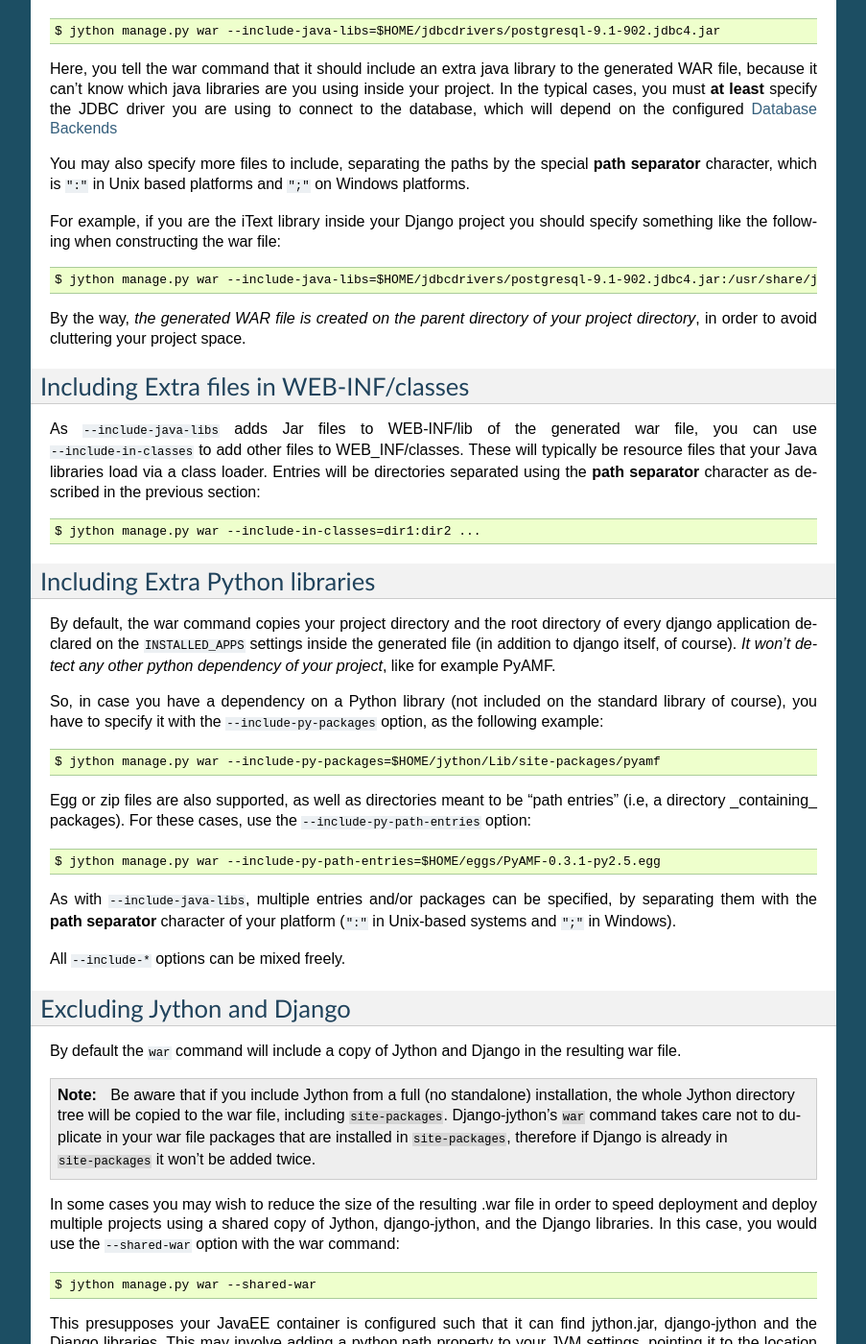
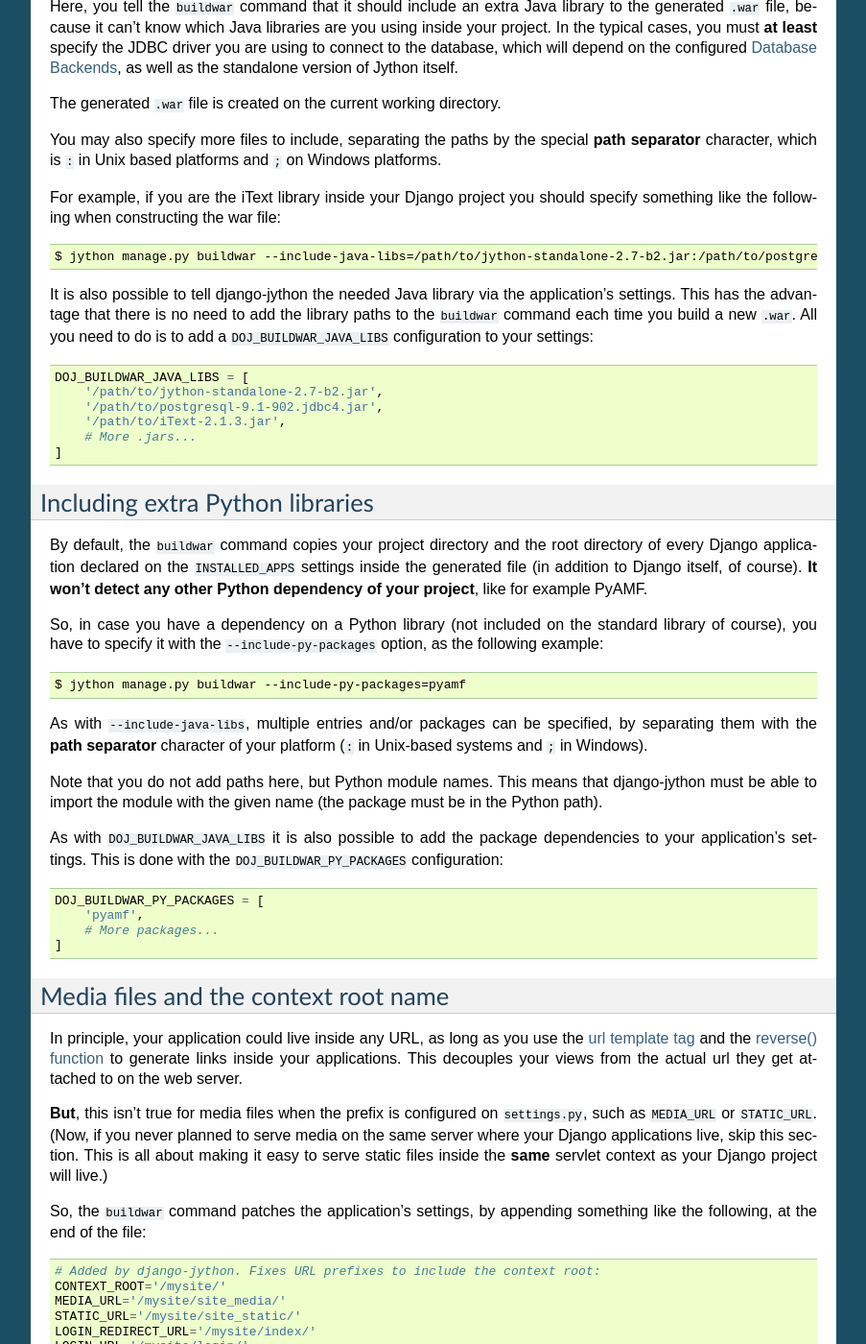
Before and after one commit to beachmachine/django-jython, a Sphinx documentation site: the page built from docs/war-deployment.rst, in a window 1280 px wide and 1400 px high, scrolled down 634 px. Shown: the whole window at 96% size, without its empty margins (198-1101 px from the left). Built offline with Sphinx 7.4.7, drawn with Linux system fonts in a browser that asks for light colours; some of the changed text lies outside the part shown.

Commit message:
Added documentation for buildwar

```diff
--- a/docs/war-deployment.rst
+++ b/docs/war-deployment.rst
@@ -1,21 +1,15 @@
 .. _war-deployment:
 
-Creating a WAR Archive for Deployment
-=====================================
+Creating a .war archive for deployment
+======================================
 
-.. note::
-
-  This functionality has been dropped from the reimplementation of
-  django-jython, but it will be re-added soon. The following documentation
-  shows you how this feature will work.
-
-django-jython includes a "war" management command so you can go to your project
+django-jython includes a ``buildwar`` management command so you can go to your project
 directory and type something like this::
 
-    $ jython manage.py war --include-java-libs=$HOME/jdbcdrivers/postgresql-9.1-902.jdbc4.jar
+    $ jython manage.py buildwar --include-java-libs=/path/to/jython-standalone-2.7-b2.jar:/path/to/postgresql-9.1-902.jdbc4.jar
 
 And get a single ``mysite.war`` file which you can deploy in your preferred application server.
-*This file doesn't require anything special installed on the target server*. No Django, no Jython, no nothing.
+This file doesn't require anything special installed on the target server. No Django, no Jython, no nothing.
 
 Usage
 -----
@@ -37,112 +31,86 @@ The first step is to add ``'doj'`` to the list of ``INSTALLED_APPS`` on your
 
 Then, the most typical usage is the one already exemplified::
 
-  $ jython manage.py war --include-java-libs=$HOME/jdbcdrivers/postgresql-9.1-902.jdbc4.jar
+  $ jython manage.py buildwar --include-java-libs=/path/to/jython-standalone-2.7-b2.jar:/path/to/postgresql-9.1-902.jdbc4.jar
 
-Here, you tell the war command that it should include an extra java library to
-the generated WAR file, because it can't know which java libraries are you using
+Here, you tell the ``buildwar`` command that it should include an extra Java library to
+the generated ``.war`` file, because it can't know which Java libraries are you using
 inside your project. In the typical cases, you must **at least** specify the
 JDBC driver you are using to connect to the database, which will depend on the
-configured :ref:`database-backends`
+configured :ref:`database-backends`, as well as the standalone version of Jython itself.
+
+The generated ``.war`` file is created on the current working directory.
 
 You may also specify more files to include, separating the paths by the special
-**path separator** character, which is ``":"`` in Unix based platforms and
-``";"`` on Windows platforms.
+**path separator** character, which is ``:`` in Unix based platforms and
+``;`` on Windows platforms.
 
 For example, if you are the iText library inside your Django project you should
 specify something like the following when constructing the war file::
 
-  $ jython manage.py war --include-java-libs=$HOME/jdbcdrivers/postgresql-9.1-902.jdbc4.jar:/usr/share/java/iText-2.1.3.jar
+  $ jython manage.py buildwar --include-java-libs=/path/to/jython-standalone-2.7-b2.jar:/path/to/postgresql-9.1-902.jdbc4.jar:/path/to/iText-2.1.3.jar
 
-By the way, *the generated WAR file is created on the parent directory of your
-project directory*, in order to avoid cluttering your project space.
+It is also possible to tell django-jython the needed Java library via the application's
+settings. This has the advantage that there is no need to add the library paths to the
+``buildwar`` command each time you build a new ``.war``. All you need to do is to add
+a ``DOJ_BUILDWAR_JAVA_LIBS`` configuration to your settings::
 
-Including Extra files in WEB-INF/classes
-----------------------------------------
+  DOJ_BUILDWAR_JAVA_LIBS = [
+      '/path/to/jython-standalone-2.7-b2.jar',
+      '/path/to/postgresql-9.1-902.jdbc4.jar',
+      '/path/to/iText-2.1.3.jar',
+      # More .jars...
+  ]
 
-As ``--include-java-libs`` adds Jar files to WEB-INF/lib of the generated war
-file, you can use ``--include-in-classes`` to add other files to WEB_INF/classes.
-These will typically be resource files that your Java libraries load via a class
-loader. Entries will be directories separated using the **path separator**
-character as described in the previous section::
-
-  $ jython manage.py war --include-in-classes=dir1:dir2 ...
-
-Including Extra Python libraries
+Including extra Python libraries
 --------------------------------
 
-By default, the war command copies your project directory and the root directory
-of every django application declared on the ``INSTALLED_APPS`` settings inside
-the generated file (in addition to django itself, of course). *It won't detect
-any other python dependency of your project*, like for example PyAMF.
+By default, the ``buildwar`` command copies your project directory and the root directory
+of every Django application declared on the ``INSTALLED_APPS`` settings inside
+the generated file (in addition to Django itself, of course). **It won't detect
+any other Python dependency of your project**, like for example PyAMF.
 
 So, in case you have a dependency on a Python library (not included on the
 standard library of course), you have to specify it with the
 ``--include-py-packages`` option, as the following example::
 
-  $ jython manage.py war --include-py-packages=$HOME/jython/Lib/site-packages/pyamf
-
-
-Egg or zip files are also supported, as well as directories meant to be "path
-entries" (i.e, a directory _containing_ packages). For these cases, use the
-``--include-py-path-entries`` option::
-
-  $ jython manage.py war --include-py-path-entries=$HOME/eggs/PyAMF-0.3.1-py2.5.egg
+  $ jython manage.py buildwar --include-py-packages=pyamf
 
 As with ``--include-java-libs``, multiple entries and/or packages can be
 specified, by separating them with the **path separator** character of your
-platform (``":"`` in Unix-based systems and ``";"`` in Windows).
+platform (``:`` in Unix-based systems and ``;`` in Windows).
 
-All ``--include-*`` options  can be mixed freely.
+Note that you do not add paths here, but Python module names. This means that
+django-jython must be able to import the module with the given name (the package
+must be in the Python path).
 
-Excluding Jython and Django
----------------------------
+As with ``DOJ_BUILDWAR_JAVA_LIBS`` it is also possible to add the package
+dependencies to your application's settings. This is done with the
+``DOJ_BUILDWAR_PY_PACKAGES`` configuration::
 
-By default the ``war`` command will include a copy of Jython and Django
-in the resulting war file.
+  DOJ_BUILDWAR_PY_PACKAGES = [
+      'pyamf',
+      # More packages...
+  ]
 
-.. note::
-
-    Be aware that if you include Jython from a full (no standalone) installation,
-    the whole Jython directory tree will be copied to the war file, including
-    ``site-packages``. Django-jython's ``war`` command takes care not to
-    duplicate in your war file packages that are installed in ``site-packages``,
-    therefore if Django is already in ``site-packages`` it won't be added twice.
-
-In some cases you may wish to reduce the size of the resulting .war file in
-order to speed deployment and deploy multiple projects using a shared copy of
-Jython, django-jython, and the Django libraries. In this case, you would use the
-``--shared-war`` option with the war command::
-
-   $ jython manage.py war --shared-war
-
-This presupposes your JavaEE container is configured such that it can find
-jython.jar, django-jython and the Django libraries. This may involve adding a
-python.path property to your JVM settings, pointing it to the location of
-django-jython and Django, and adding the Jython JAR file to the global CLASSPATH
-of your JavaEE container. If you are using Glassfish, you need to add the JAR
-file to the ``$DOMAINDIR/lib/ext`` directory or adding the location to the
-``Libraries`` deployment option. If you are using Tomcat you would add the JAR
-to ``$CATALINA_HOME/shared/lib``.
-
-Media Files and the Context Root Name
+Media files and the context root name
 -------------------------------------
 
-In principle, your application could live "inside" any URL, as long as you use
+In principle, your application could live inside any URL, as long as you use
 the `url template tag
 <http://www.djangoproject.com/documentation/templates/#url>`_ and the `reverse()
 function <http://www.djangoproject.com/documentation/url_dispatch/#reverse>`_
 to generate links inside your applications. This decouples your views from the
-actual url they get "attached" to on the web server.
+actual url they get attached to on the web server.
 
-*But*, this isn't true for media files when the prefix is configured on
-``settings.py``, such as ``MEDIA_URL`` or ``ADMIN_MEDIA_PREFIX``. (Now, if you
-never planned to serve media on the same server where your django applications
+**But**, this isn't true for media files when the prefix is configured on
+``settings.py``, such as ``MEDIA_URL`` or ``STATIC_URL``. (Now, if you
+never planned to serve media on the same server where your Django applications
 live, skip this section. This is all about making it easy to serve static files
 inside the **same** servlet context as your Django project will live.)
 
-So, the war command patches the ``settings.py`` copied on the generated WAR, by
-appending something like the following, at the end of the file::
+So, the ``buildwar`` command patches the application's settings, by appending
+something like the following, at the end of the file::
 
   # Added by django-jython. Fixes URL prefixes to include the context root:
   CONTEXT_ROOT='/mysite/'
@@ -157,14 +125,19 @@ of these variables do point to an remote server (e.g. starting with ``http://...
 it will not get prefixed.
 
 (You can check this by yourself, looking at the file
-``/WEB-INF/lib-python/<project_name>/settings.py`` inside the generated WAR
+``WEB-INF/lib-python/application_settings.py`` inside the generated ``.war``
 file)
 
-By default, the war command assumes that you will use the name of the project as
+By default, the ``buildwar`` command assumes that you will use the name of the project as
 the name of the context root in the deployed application. You can change this
 using the ``--context-root=my_customized_context_root`` option of the command.
 
+You can also add the context root name to your application's settings by using the
+``DOJ_BUILDWAR_CONTEXT_ROOT`` configuration::
+
+  DOJ_BUILDWAR_CONTEXT_ROOT = 'my_customized_context_root'
+
 Please note that this small hack means that you can't simply rename your war
 file to deploy it on another context name. You must regenerate it specifying the
-other context name. Or just manually editing the settings.py file inside the
-WAR, whatever fits you better.
+other context name. Or just manually editing the ``application_settings.py`` file
+inside the ``.war``, whatever fits you better.
```
